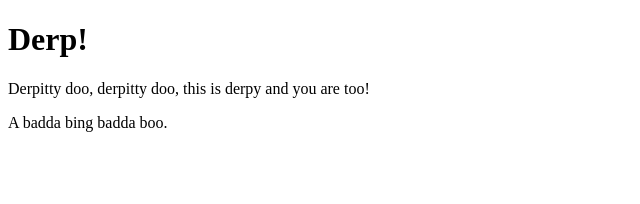
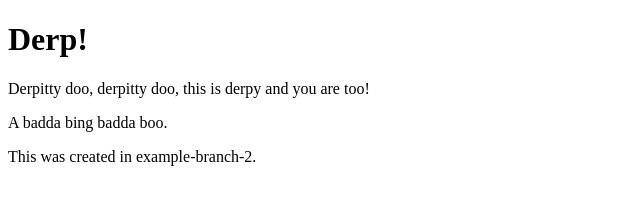
Before and after one commit to mark-ramsden-qhr/scratchpad, a plain HTML site: page index.html in a window 1280 px wide. Shown: the whole page, without its empty margins (0-640 px from the left). Drawn offline with Linux system fonts and the light colour scheme.

Commit message:
Added a second new paragraph to index

```diff
--- a/index.html
+++ b/index.html
@@ -8,5 +8,6 @@
 		<h1>Derp!</h1>
 		<p>Derpitty doo, derpitty doo, this is derpy and you are too!</p>
 		<p>A badda bing badda boo.</p>
+		<p>This was created in example-branch-2.</p>
 	</body>
 </html>
```
